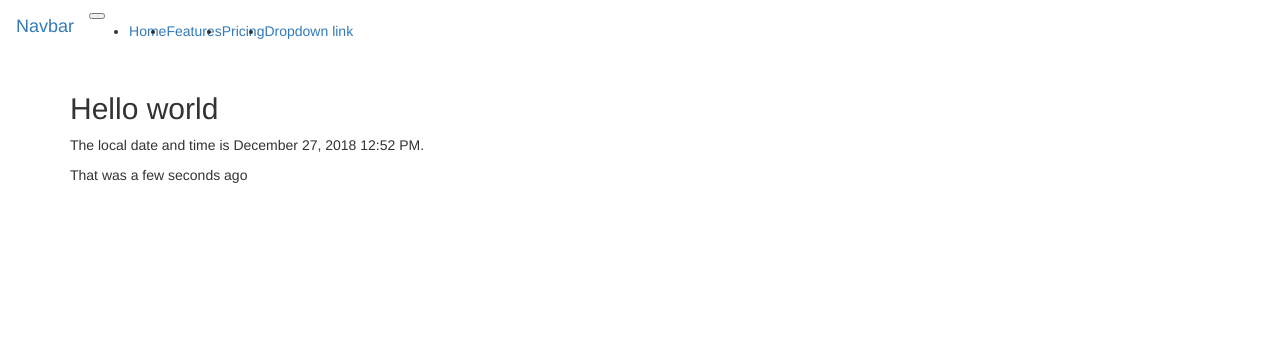
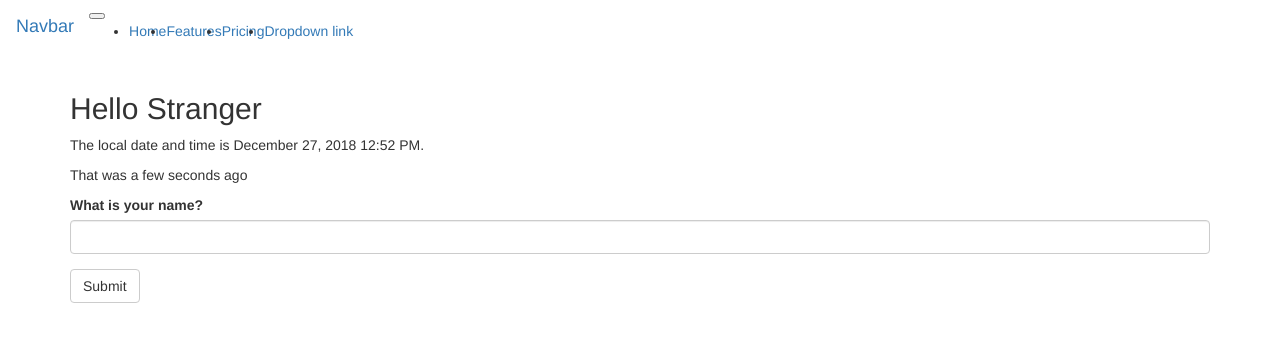
Before and after one commit to lgarzia/mohipo, a Flask app: page / in a window 1280 px wide. Shown: the top 342 px of the page. Run offline with Flask 2, Linux system fonts and the light colour scheme; parts of the project's set-up code (start-up, migrations or seed data) failed here and were passed over; some libraries are stand-ins or nearby versions.

Commit message:
basics of first form

```diff
--- a/app/__init__.py
+++ b/app/__init__.py
@@ -1,7 +1,9 @@
+import os
 from flask import Flask
 from flask_bootstrap import Bootstrap
 from ..config import config #top level file
 from flask_moment import Moment
+
 
 bootstrap = Bootstrap()
 moment = Moment()
@@ -9,6 +11,7 @@ moment = Moment()
 def create_app(config_name):
     app = Flask(__name__)
     app.config.from_object(config[config_name])
+    app.config['SECRET_KEY'] = os.environ.get('SECRET_KEY') or 'A really long and hard to guess string' #TODO
     bootstrap.init_app(app)
     moment.init_app(app)
 
--- /dev/null
+++ b/app/main/forms.py
@@ -0,0 +1,7 @@
+from flask_wtf import Form
+from wtforms import StringField, SubmitField
+from wtforms.validators import Required
+
+class NameForm(Form):
+    name = StringField('What is your name?', validators=[Required()])
+    submit = SubmitField('Submit')
--- a/app/main/views.py
+++ b/app/main/views.py
@@ -1,9 +1,14 @@
 from datetime import datetime
 from flask import render_template, url_for
-
+from .forms import NameForm
 from . import main
 
 
 @main.route('/', methods=['GET', 'POST'])
 def index():
-    return render_template('index.html', current_time=datetime.utcnow()) #references "templates folder in app"
+    name = None
+    form = NameForm()
+    if form.validate_on_submit():
+        name = form.name.data
+        form.name.data = ''
+    return render_template('index.html', current_time=datetime.utcnow(), form=form, name=name) #references "templates folder in app"
--- a/app/templates/index.html
+++ b/app/templates/index.html
@@ -1,4 +1,5 @@
 {% extends "base.html" %}
+{% import "bootstrap/wtf.html" as wtf %}
 
 {% block scripts %}
 {{ super() }}
@@ -7,9 +8,10 @@
 
 {% block page_content %}
 <div>
-    <h2>Hello world</h2>
+    <h2>Hello {% if name %}{{ name }}{% else %}Stranger{% endif %}</h2>
     <p>The local date and time is {{ moment(current_time).format('LLL') }}.</p>
     <p>That was {{ moment(current_time).fromNow(refresh=True) }}</p>
+    {{ wtf.quick_form(form) }}
 </div>
 
 {% endblock %}
```
Also changed, not shown: 1 other file.
